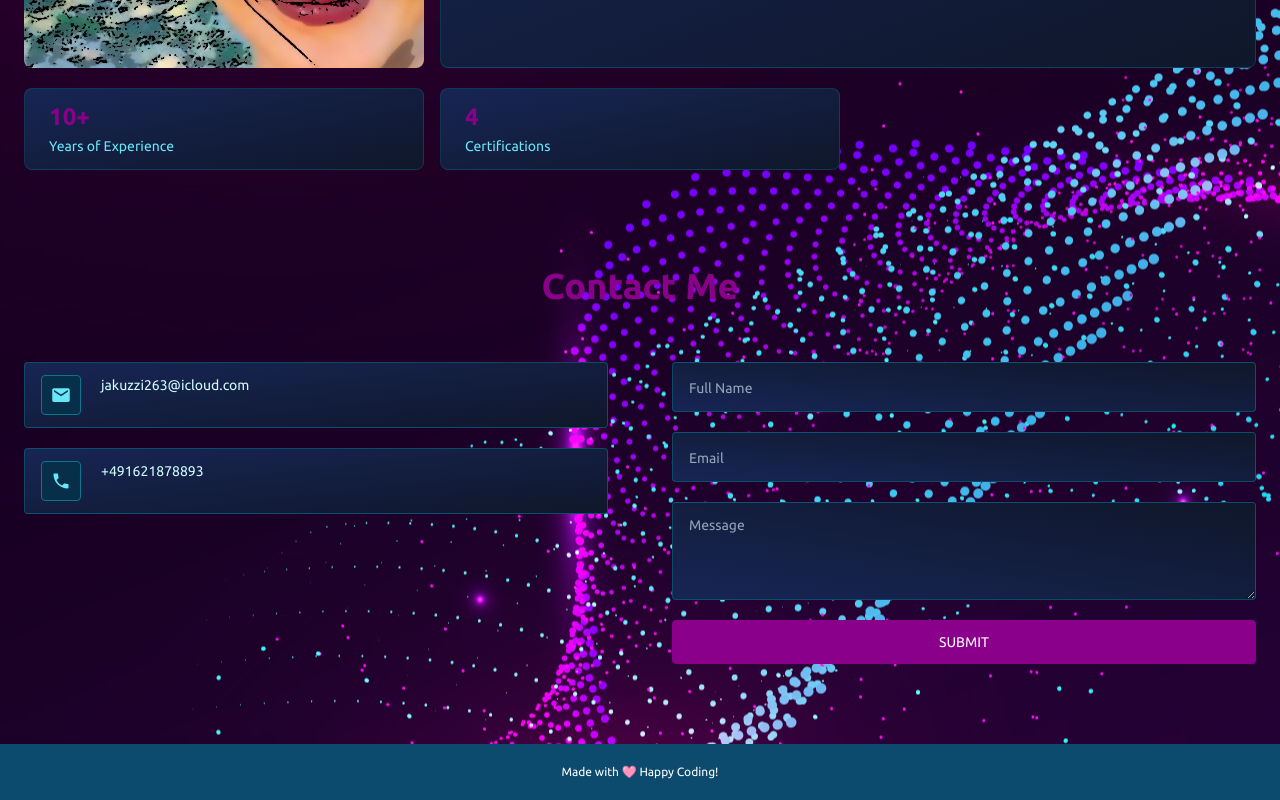
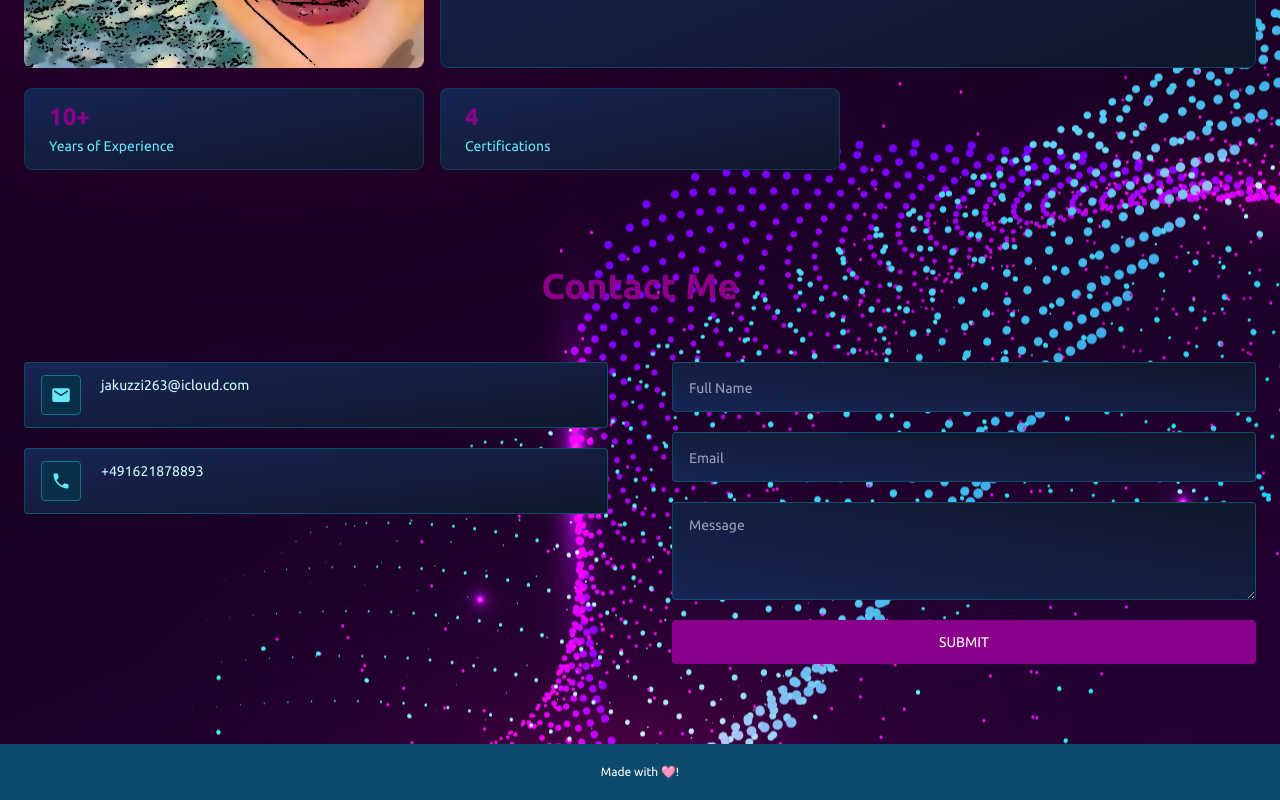
Before and after one commit to jakuzzibubbles/portfolio-react, a React (Vite) app in the folder portfolio-react/: page / in a window 1280 px wide. Shown: the part 3303-4103 px from the top of the page. Built offline with nearby package versions, Linux system fonts and the light colour scheme.

Commit message:
Update Footer.jsx

```diff
--- a/portfolio-react/src/components/Footer.jsx
+++ b/portfolio-react/src/components/Footer.jsx
@@ -3,7 +3,7 @@ import React from 'react'
 const Footer = () => {
   return (
     <div className='bg-sky-900 text-xs text-center p-5'>
-      Made with 🩷 Happy Coding!
+      Made with 🩷!
     </div>
   );
 };
```
